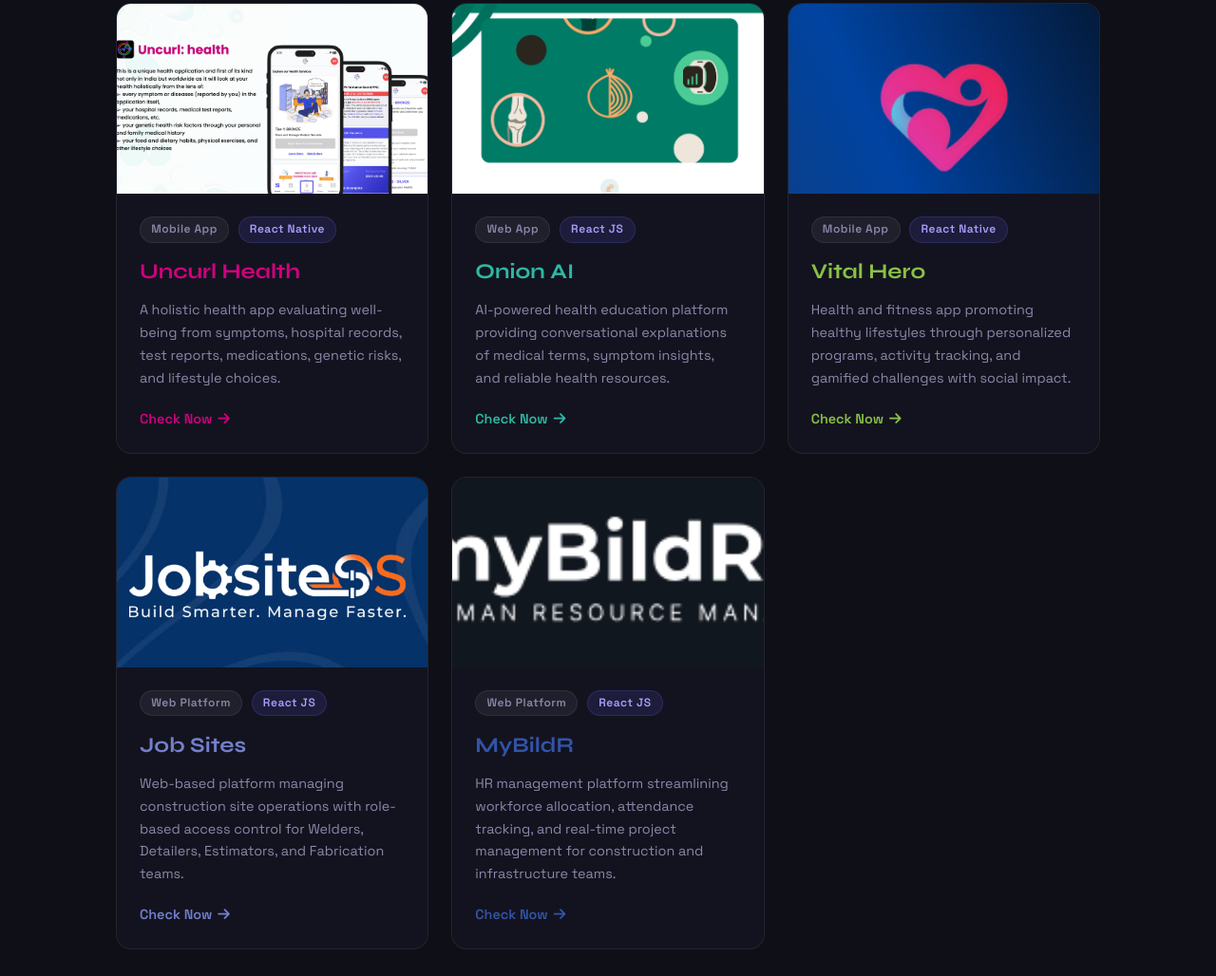
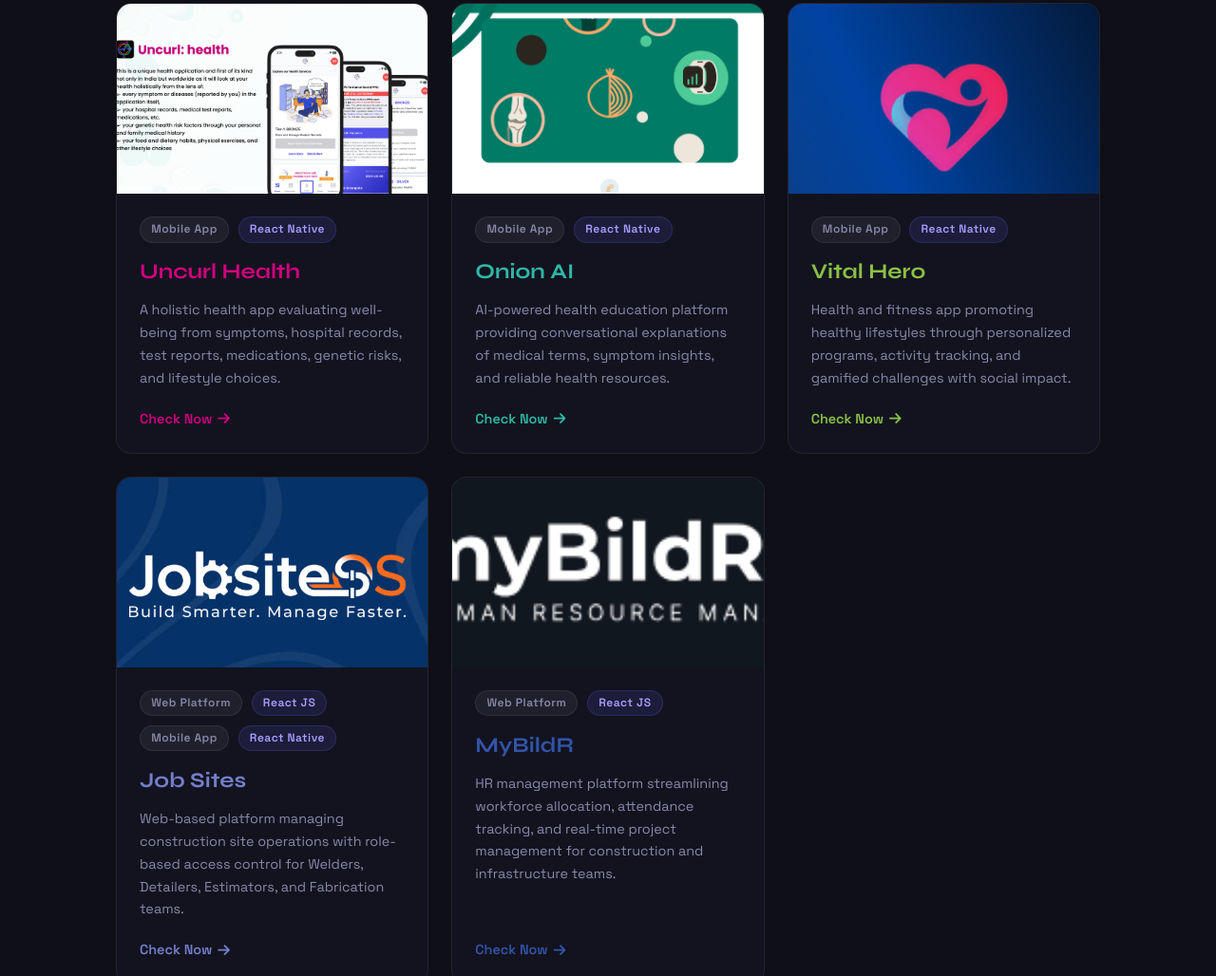
Before and after one commit to prabal-wadhwa/portfolio, a website: page index.html in a window 1280 px wide. Shown: the part 2585-3613 px from the top of the page at 95% size. Drawn offline with nearby package versions, Linux system fonts and the light colour scheme.

Commit message:
updated tags

```diff
--- a/index.html
+++ b/index.html
@@ -323,8 +323,8 @@
             </div>
             <div class="project-info">
               <div class="project-meta">
-                <span class="project-type">Web App</span>
-                <span class="project-tech">React JS</span>
+                <span class="project-type">Mobile App</span>
+                <span class="project-tech">React Native</span>
               </div>
               <h3 class="project-title" style="color: #2fb7a4">Onion AI</h3>
               <p class="project-desc">
@@ -403,6 +403,8 @@
               <div class="project-meta">
                 <span class="project-type">Web Platform</span>
                 <span class="project-tech">React JS</span>
+                <span class="project-type">Mobile App</span>
+                <span class="project-tech">React Native</span>
               </div>
               <h3 class="project-title" style="color: #737fcb">Job Sites</h3>
               <p class="project-desc">
```
